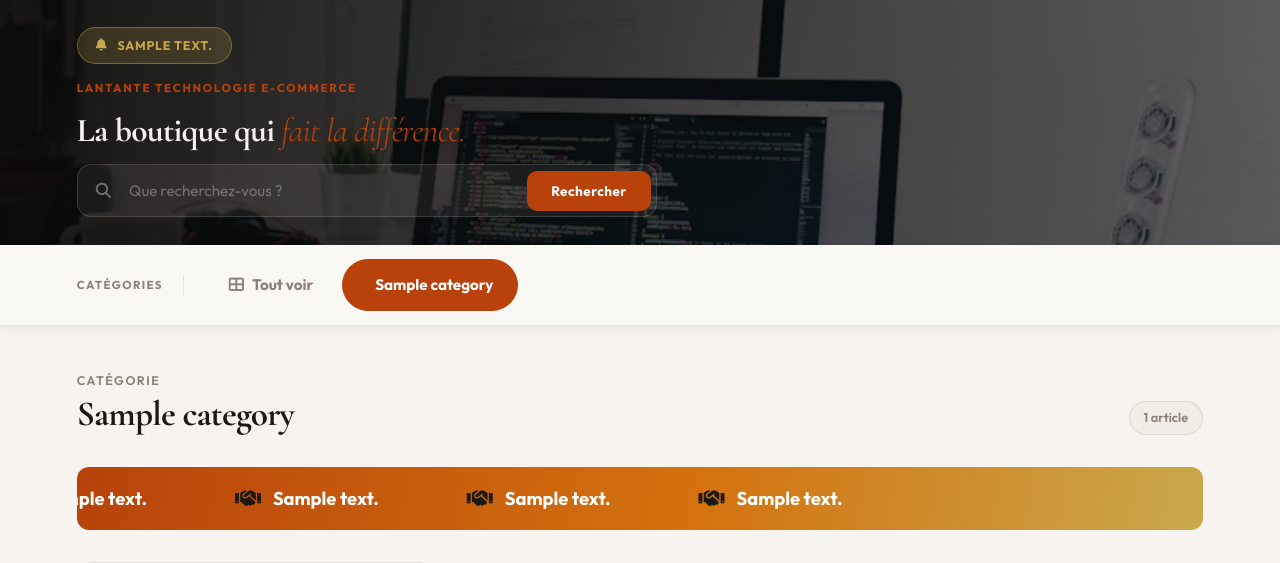
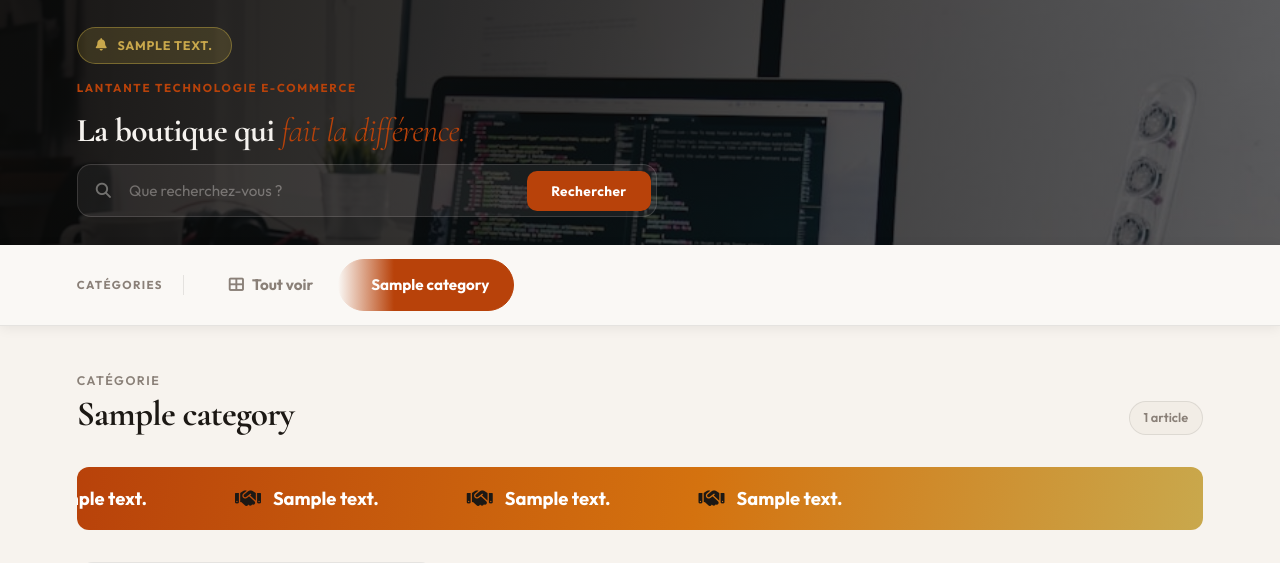
Before and after one commit to BOHINAMOU/ProjetLucasTtech, a Django app: a page that uses LucasTech/Shop/templates/shop/shop.html in a window 1280 px wide. Shown: the part 97-660 px from the top of the page. Run offline with Django 5.2, Linux system fonts and the light colour scheme; tables that the repository leaves empty hold one stand-in row (values such as "Sample post").

Commit message:
Transforme la barre de catégories Boutique en menu défilant
Remplace le simple overflow-x scrollable (peu visible, coupait
brutalement à l'écran avec 20 catégories) par le même effet de
défilement en boucle continue que Publications/Services/Formations,
avec fondus gauche/droite.

Co-Authored-By: Claude Sonnet 5 <noreply@anthropic.com>

```diff
--- a/LucasTech/Shop/templates/shop/shop.html
+++ b/LucasTech/Shop/templates/shop/shop.html
@@ -139,6 +139,29 @@ body { font-family: var(--font); background: var(--bg); color: var(--ink); }
   padding: 0 clamp(1.5rem,6vw,5rem);
   display: flex; align-items: center; gap: 0;
 }
+.sh-cat-pinned { flex-shrink: 0; position: relative; z-index: 2; }
+.sh-cats-viewport { position: relative; overflow: hidden; flex: 1; min-width: 0; }
+.sh-cats-track {
+  display: flex; gap: 4px; width: max-content; padding: 14px 0;
+}
+.sh-cats-track.sh-cats-scroll-anim {
+  animation: sh-cats-loop 30s linear infinite;
+}
+.sh-cats-viewport:hover .sh-cats-track,
+.sh-cats-track:focus-within { animation-play-state: paused; }
+@keyframes sh-cats-loop {
+  from { transform: translateX(0); }
+  to   { transform: translateX(-50%); }
+}
+@media (prefers-reduced-motion: reduce) {
+  .sh-cats-track { animation: none; }
+}
+.sh-cats-fade {
+  position: absolute; top: 0; bottom: 0; width: 56px; z-index: 1;
+  pointer-events: none;
+}
+.sh-cats-fade.left  { left: 0; background: linear-gradient(90deg, var(--surf), transparent); }
+.sh-cats-fade.right { right: 0; background: linear-gradient(270deg, var(--surf), transparent); }
 .sh-cats-label {
   font-size: .72rem; font-weight: 700; letter-spacing: .12em;
   text-transform: uppercase; color: var(--muted);
@@ -146,12 +169,6 @@ body { font-family: var(--font); background: var(--bg); color: var(--ink); }
   border-right: 1px solid var(--border); margin-right: 20px;
   flex-shrink: 0;
 }
-.sh-cats-scroll {
-  display: flex; gap: 4px; overflow-x: auto;
-  padding: 14px 0; scrollbar-width: none;
-}
-.sh-cats-scroll::-webkit-scrollbar { display: none; }
-
 .sh-cat-btn {
   display: inline-flex; align-items: center; gap: 8px;
   padding: 12px 24px; border-radius: 99px; white-space: nowrap;
@@ -502,21 +519,32 @@ body { font-family: var(--font); background: var(--bg); color: var(--ink); }
 <div class="sh-cats-outer">
   <div class="sh-cats-wrap">
     <span class="sh-cats-label">Catégories</span>
-    <div class="sh-cats-scroll">
-
     <a href="{% url 'shop:shop' %}"
-         class="sh-cat-btn {% if not active_category %}active{% endif %}">
+       class="sh-cat-btn sh-cat-pinned {% if not active_category %}active{% endif %}">
       <i class="fa fa-th-large"></i> Tout voir
     </a>
-
-      {% for cat in categories %}
+    <div class="sh-cats-viewport">
+      <span class="sh-cats-fade left"></span>
+      <div class="sh-cats-track {% if nav_categories|length > 4 %}sh-cats-scroll-anim{% endif %}">
+        {% for cat, color in nav_categories %}
         <a href="{% url 'shop:shop' %}?category={{ cat.slug }}"
-         class="sh-cat-btn {% cycle 'c-1' 'c-2' 'c-3' 'c-4' 'c-5' 'c-6' %} {% if active_category.slug == cat.slug %}active{% endif %}">
+           class="sh-cat-btn {{ color }} {% if active_category.slug == cat.slug %}active{% endif %}">
           {% if cat.icon %}<i class="fa {{ cat.icon }}"></i>{% endif %}
           {{ cat.name }}
         </a>
         {% endfor %}
-
+        {% if nav_categories|length > 4 %}
+        {% for cat, color in nav_categories %}
+        <a href="{% url 'shop:shop' %}?category={{ cat.slug }}"
+           class="sh-cat-btn {{ color }} {% if active_category.slug == cat.slug %}active{% endif %}"
+           aria-hidden="true" tabindex="-1">
+          {% if cat.icon %}<i class="fa {{ cat.icon }}"></i>{% endif %}
+          {{ cat.name }}
+        </a>
+        {% endfor %}
+        {% endif %}
+      </div>
+      <span class="sh-cats-fade right"></span>
     </div>
   </div>
 </div>
--- a/LucasTech/Shop/views.py
+++ b/LucasTech/Shop/views.py
@@ -13,8 +13,14 @@ from .models import (
 # ─────────────────────────────
 # 🏪 BOUTIQUE
 # ─────────────────────────────
+CAT_COLORS = ['c-1', 'c-2', 'c-3', 'c-4', 'c-5', 'c-6']
+
+
 def shop(request):
     categories    = Category.objects.all()
+    nav_categories = [
+        (cat, CAT_COLORS[i % len(CAT_COLORS)]) for i, cat in enumerate(categories)
+    ]
     announcement  = Announcement.objects.filter(is_active=True).first()
     collab_banner = CollabBanner.objects.filter(is_active=True).first()
     category_slug = request.GET.get('category')
@@ -38,6 +44,7 @@ def shop(request):
     return render(request, 'shop/shop.html', {
         'products':        products,
         'categories':      categories,
+        'nav_categories':  nav_categories,
         'announcement':    announcement,
         'collab_banner':   collab_banner,
         'search_query':    search_query,
```
Lines whose indentation alone changed are shown as unchanged.
